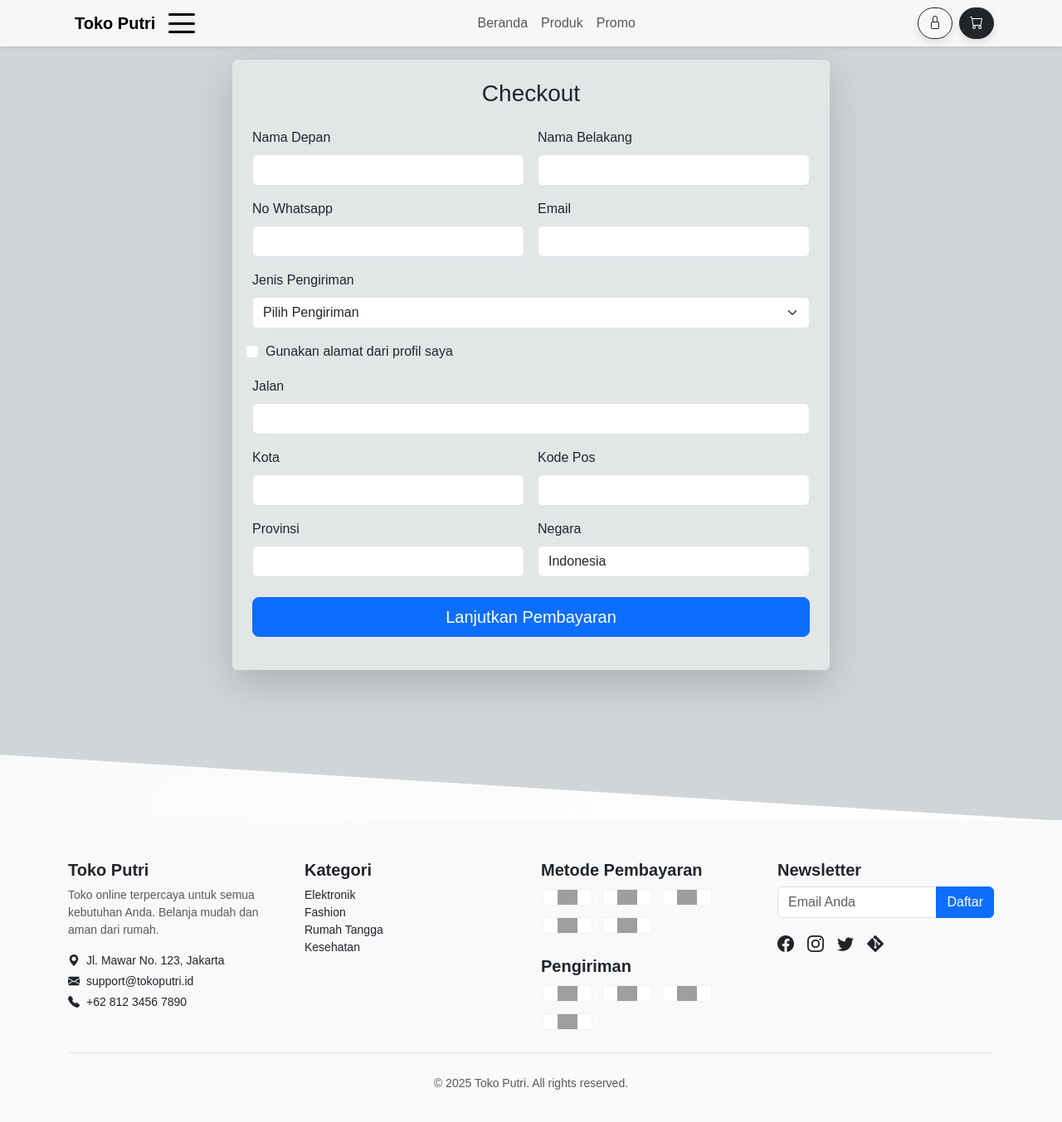
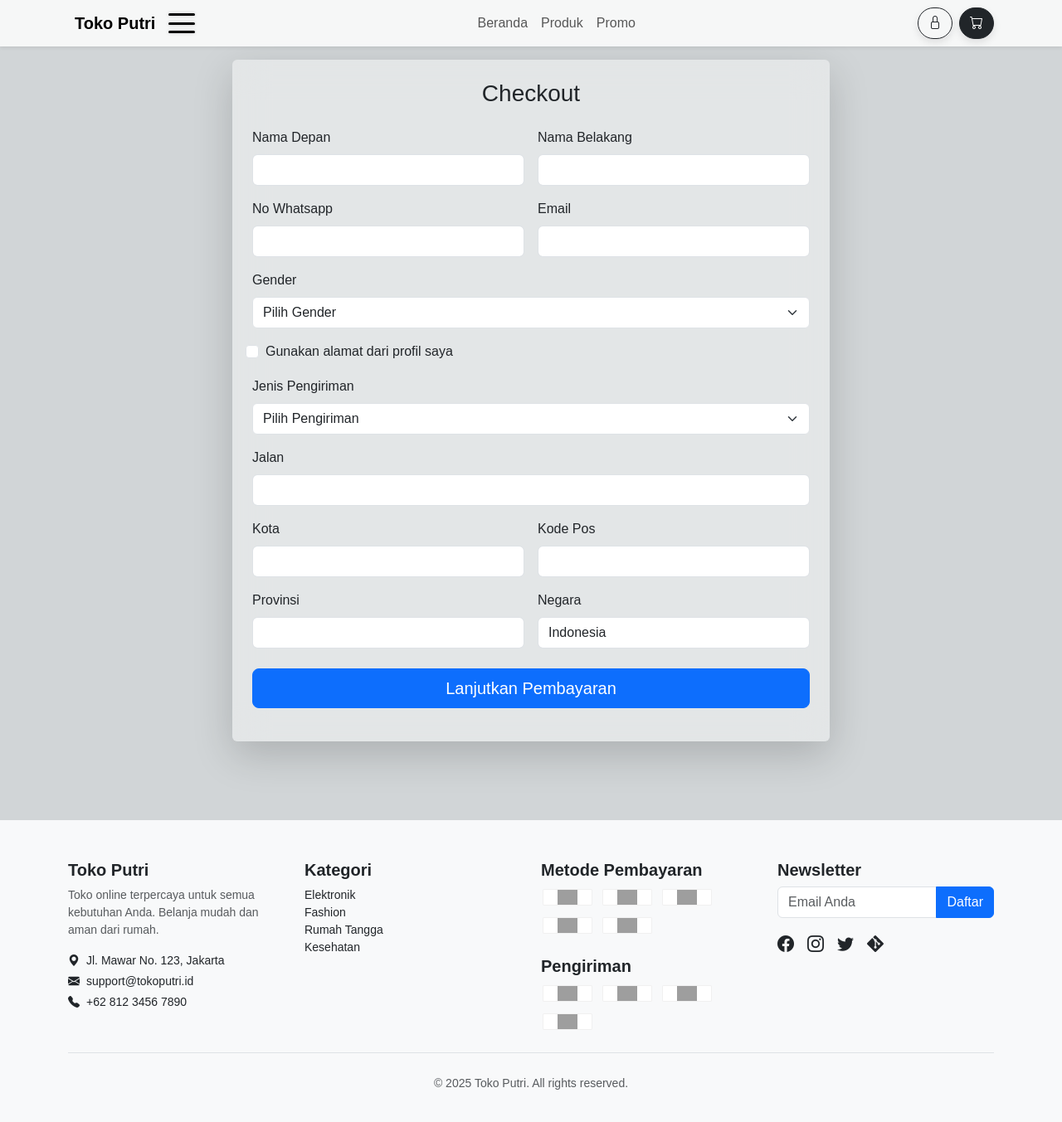
Before and after one commit to putridinar/xenditCart-onlineShop, a Jekyll site: the page built from checkout/index.html, in a window 1280 px wide and 1366 px high. Shown: the top 1353 px of the window at 83% size. Built offline with Jekyll 4.4.1, drawn with Linux system fonts in a browser that asks for light colours; comment, search, counter and statistics services are not loaded; some of the changed lines change nothing that is shown; grey boxes are pictures that could not be loaded.

Commit message:
Update index.html

```diff
--- a/checkout/index.html
+++ b/checkout/index.html
@@ -34,6 +34,23 @@ permalink: /checkout
             </div>
 
             <div class="col-md-12">
+              <label for="kelaminType" class="form-label">Gender</label>
+              <select id="kelaminType" class="form-select" required>
+                <option value="">Pilih Gender</option>
+                <option value="Cewek">Cewek</option>
+                <option value="Cowok">Cowok</option>
+                <option value="Tidak Ada">Tidak Ada</option>
+              </select>
+            </div>
+
+			<div class="form-check mt-3">
+			  <input class="form-check-input" type="checkbox" id="useDefaultAddress">
+			  <label class="form-check-label" for="useDefaultAddress">
+				Gunakan alamat dari profil saya
+			  </label>
+			</div>
+
+            <div class="col-md-12">
               <label for="shippingType" class="form-label">Jenis Pengiriman</label>
               <select id="shippingType" class="form-select" required>
                 <option value="">Pilih Pengiriman</option>
@@ -43,13 +60,6 @@ permalink: /checkout
                 <option value="Gojek">Gojek</option>
               </select>
             </div>
-
-			<div class="form-check mt-3">
-			  <input class="form-check-input" type="checkbox" id="useDefaultAddress">
-			  <label class="form-check-label" for="useDefaultAddress">
-				Gunakan alamat dari profil saya
-			  </label>
-			</div>
 
             <div class="col-12">
               <label for="street" class="form-label">Jalan</label>
@@ -134,6 +144,7 @@ const useDefaultCheckbox = document.getElementById('useDefaultAddress');
     document.getElementById('lastName').value = data.lastName || "";
     document.getElementById('phone').value = data.phone || "";
     document.getElementById('email').value = data.email || "";
+    document.getElementById('kelaminType').value = data.kelaminType || "";
     document.getElementById('shippingType').value = data.shippingType || "";
     document.getElementById('street').value = data.address?.street || "";
     document.getElementById('city').value = data.address?.city || "";
@@ -168,7 +179,8 @@ if (useDefaultCheckbox) {
 }
 
   } else {
-    showGlobalAlert("Silakan login dulu.");
+    console.error("❌ Silahkan Daftar / Login dulu");
+    showGlobalAlert("Silakan login / daftar dulu.");
     window.location.href = "/userLogin";
   }
 });
@@ -183,6 +195,7 @@ form.addEventListener('submit', async (e) => {
   const lastName = document.getElementById('lastName').value.trim();
   const phone = document.getElementById('phone').value.trim();
   const email = document.getElementById('email').value.trim();
+  const kelaminType = document.getElementById('kelaminType').value.trim();
   const shippingType = document.getElementById('shippingType').value.trim();
 
   const address = {
@@ -194,6 +207,7 @@ form.addEventListener('submit', async (e) => {
   };
 
   if (!currentUser) {
+    console.error("❌ Silahkan Daftar / Login dulu");
     showGlobalAlert("Silakan login terlebih dahulu.");
     return;
   }
@@ -208,6 +222,7 @@ const checkoutSpinner = document.getElementById('checkoutSpinner');
 	  const cartSnap = await getDocs(cartRef);
 
 	  if (cartSnap.empty) {
+    console.error("❌ Gagal: Keranjang masih kosong");
 		showGlobalAlert("Keranjang masih kosong, tidak bisa checkout.");
 		checkoutSpinner.style.display = "none";
 		return;
@@ -237,6 +252,7 @@ const checkoutSpinner = document.getElementById('checkoutSpinner');
 		lastName,
 		phone,
 		email,
+		kelaminType,
 		shippingType,
 		address,
 		cart: items,
```
